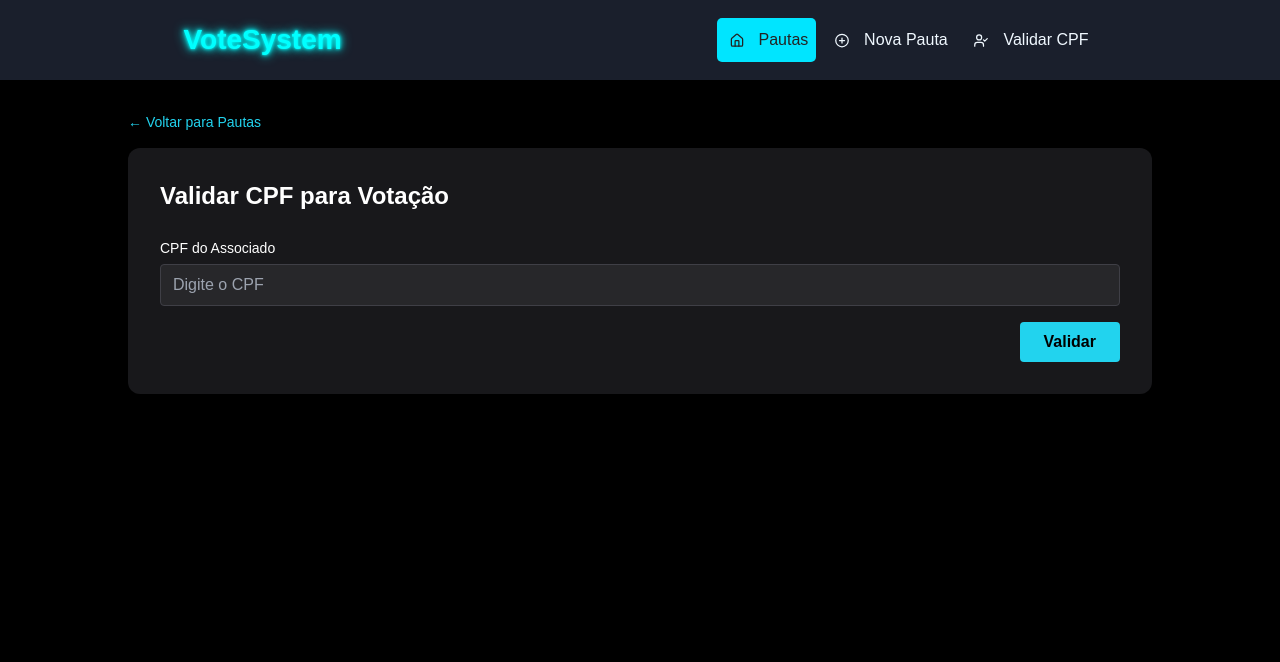
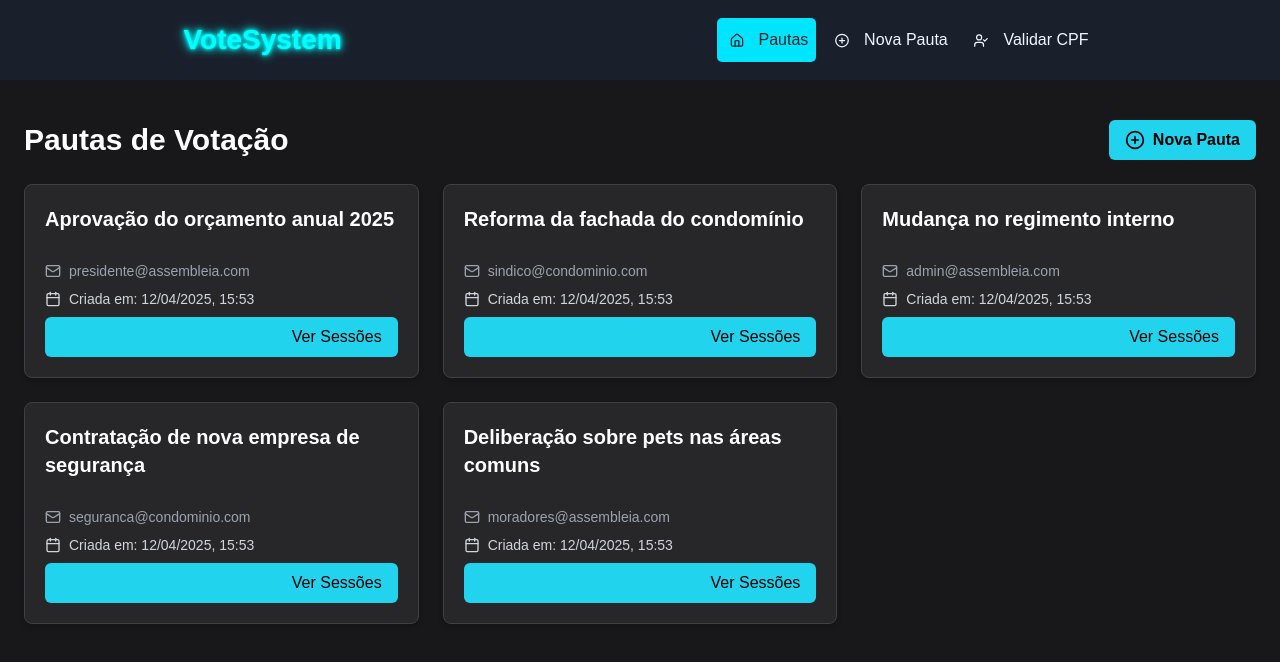
Before and after one commit to joranjoshwa/vote-system, a Next.js app: page / in a window 1280 px wide. Shown: the top 662 px of the page. Built offline with nearby package versions, Linux system fonts and the light colour scheme.

Commit message:
Feat: quase todos os botoes funcionando

```diff
--- a/app/components/detalhesSessao/index.tsx
+++ b/app/components/detalhesSessao/index.tsx
@@ -1,4 +1,8 @@
-export const DetalheSessao = () => {
+type Props = {
+    onNavigate: (page: 'pautas' | 'detalhes' | 'novaSessao' | 'novaPauta' | 'validaCPF') => void;
+};
+
+export const DetalheSessao = ({ onNavigate }: Props ) => {
 
     const pauta = {
         id: 1,
@@ -25,25 +29,25 @@ export const DetalheSessao = () => {
 
     return (
         <div className="max-w-6xl mx-auto p-6 mt-6 text-white">
-            <div className="text-cyan-400 hover:underline text-sm">
+            <button className="text-cyan-400 hover:underline text-sm" onClick={() => onNavigate('pautas')}>
                 ← Voltar para Pautas
-            </div>
+            </button>
 
             <div className="bg-zinc-900 mt-4 p-6 rounded-lg shadow">
                 <h1 className="text-xl font-bold mb-2">{pauta.titulo}</h1>
 
                 <div className="text-sm text-gray-300 space-y-1">
                     <p className="text-cyan-300">Criada em: {new Date(pauta.criadaEm).toLocaleString()}</p>
-
-                    <p className="text-cyan-300">Criada em: {new Date(pauta.criadaEm).toLocaleString()}</p>
-
                     <p className="text-cyan-300">Email: {pauta.email}</p>
                 </div>
             </div>
 
             <div className="flex justify-between items-center mt-10 mb-4">
                 <h2 className="text-lg font-semibold ">Sessões de Votação</h2>
-                <button className="bg-cyan-400 text-black font-bold px-3 py-2 rounded hover:bg-cyan-300">+ Nova Sessão</button>
+                <button
+                    className="bg-cyan-400 text-black font-bold px-3 py-2 rounded hover:bg-cyan-300"
+                    onClick={() => onNavigate('novaSessao')}
+                >+ Nova Sessão</button>
             </div>
 
             <div className="grid md:grid-cols-2 gap-4">
@@ -57,7 +61,10 @@ export const DetalheSessao = () => {
                         <p className="text-sm text-cyan-400">🕒 Duração: {sessao.duracao} minutos</p>
                         <p className="text-sm text-cyan-400">📅 Início: {new Date(sessao.inicio).toLocaleString()}</p>
                         <p className="text-sm text-cyan-400">📅 Fim: {new Date(sessao.fim).toLocaleString()}</p>
-                        <div className="inline-block bg-cyan-400 text-black font-bold px-3 py-1 rounded hover:bg-cyan-300 mt-4">Ver Detalhes</div>
+                        <button
+                            className="inline-block bg-cyan-400 text-black font-bold px-3 py-1 rounded hover:bg-cyan-300 mt-4"
+                            onClick={() => onNavigate('detalhes')}
+                        >Ver Detalhes</button>
                     </div>
                 ))}
             </div>
--- a/app/components/header/index.jsx
+++ b/app/components/header/index.tsx
@@ -2,7 +2,11 @@
 import { Home, FileText, UserCheck, PlusCircle } from 'lucide-react';
 import './style.css';
 
-export const Header = () => {
+type Props = {
+    onNavigate: (page: 'pautas' | 'detalhes' | 'novaSessao' | 'novaPauta' | 'validaCPF') => void;
+};
+
+export const Header = ({ onNavigate }: Props) => {
 
 
     return (
@@ -14,17 +18,17 @@ export const Header = () => {
             <div className="buttons">
                 <div className="button button-active">
                     <Home className="icon" />
-                    <span>Pautas</span>
+                    <button onClick={() => onNavigate('pautas')}>Pautas</button>
                 </div>
 
                 <div className="button">
                     <PlusCircle className="icon" />
-                    <span>Nova Pauta</span>
+                    <button onClick={() => onNavigate('novaPauta')}>Nova Pauta</button>
                 </div>
 
                 <div className="button">
                     <UserCheck className="icon" />
-                    <span>Validar CPF</span>
+                    <button onClick={() => onNavigate('validaCPF')}>Validar CPF</button>
                 </div>
 
             </div>
--- a/app/components/novaPauta/index.tsx
+++ b/app/components/novaPauta/index.tsx
@@ -1,9 +1,16 @@
-export const NovaPauta = () => {
+type Props = {
+    onNavigate: (page: 'pautas' | 'detalhes' | 'novaSessao' | 'novaPauta' | 'validaCPF') => void;
+  };
+
+export const NovaPauta = ({ onNavigate }: Props) => {
     return (
         <div className="min-h-screen flex flex-col bg-black text-white">
             <div className="flex-1 flex flex-col items-center  px-4 py-8">
                 <div className="w-full max-w-2xl mb-4 text-left">
-                    <div className="text-sm text-cyan-400 hover:underline">← Voltar para Pautas</div>
+                    <button
+                        className="text-sm text-cyan-400 hover:underline"
+                        onClick={() => onNavigate('pautas')}
+                    >← Voltar para Pautas</button>
                 </div>
 
                 <div className="bg-zinc-900 w-full max-w-2xl p-8 rounded-xl shadow-lg">
--- a/app/components/novaSessao/index.tsx
+++ b/app/components/novaSessao/index.tsx
@@ -1,8 +1,12 @@
-export const NovaSessao = () => {
+type Props = {
+    onNavigate: (page: 'pautas' | 'detalhes' | 'novaSessao' | 'novaPauta' | 'validaCPF') => void;
+};
+
+export const NovaSessao = ({ onNavigate }: Props) => {
     return (
         <div className="flex-1 flex justify-center items-center px-4 py-12 bg-black text-white">
             <div className="bg-zinc-900 p-8 rounded-xl w-full max-w-5xl shadow-lg h-full">
-                <div className="text-sm text-cyan-400 hover:underline flex items-center mb-6">← Voltar para a Pauta</div>
+                <button className="text-sm text-cyan-400 hover:underline flex items-center mb-6" onClick={() => onNavigate('pautas')}>← Voltar para a Pauta</button>
 
                 <h2 className="text-2xl font-bold mb-2">Criar Nova Sessão de Votação</h2>
                 <p className="text-sm text-white/80 mb-6">Pauta: <strong>Aprovação do orçamento anual</strong></p>
--- a/app/components/pautasVotacao/index.tsx
+++ b/app/components/pautasVotacao/index.tsx
@@ -2,7 +2,11 @@ import { Home, FileText, UserCheck, PlusCircle } from 'lucide-react';
 import { PautaCard } from '../PautaCard';
 import { pautas } from '@/data/pautas'
 
-export const PautasVotacao = () => {
+type Props = {
+    onNavigate: (page: 'pautas' | 'detalhes' | 'novaSessao' | 'novaPauta' | 'validaCPF') => void;
+  };
+
+export const PautasVotacao = ({ onNavigate }: Props) => {
 
     return (
         <div className="min-h-screen bg-zinc-900 text-white flex flex-col">
@@ -10,7 +14,10 @@ export const PautasVotacao = () => {
 
                 <div className="flex flex-col md:flex-row md:items-center md:justify-between gap-4 mt-4 mb-6">
                     <h1 className="text-3xl font-bold">Pautas de Votação</h1>
-                    <button className='flex items-center gap-2 bg-cyan-400 hover:bg-cyan-300 text-black font-semibold px-4 py-2 rounded-md transition-colors'><PlusCircle className="h-5 w-5" />Nova Pauta</button>
+                    <button
+                        className='flex items-center gap-2 bg-cyan-400 hover:bg-cyan-300 text-black font-semibold px-4 py-2 rounded-md transition-colors'
+                        onClick={() => onNavigate('novaPauta')}
+                        ><PlusCircle className="h-5 w-5"/>Nova Pauta</button>
                 </div>
 
                 <div className='grid grid-cols-1 sm:grid-cols-2 lg:grid-cols-3 gap-6'>
--- a/app/page.tsx
+++ b/app/page.tsx
@@ -5,17 +5,22 @@ import { DetalheSessao } from './components/detalhesSessao';
 import { NovaSessao } from "./components/novaSessao";
 import { NovaPauta } from "./components/novaPauta";
 import { ValidaCPF } from "./components/validaCPF";
+import { useState } from "react";
 
 
 const Page = () => {
+
+  const [page, setPage] = useState<'pautas' | 'detalhes' | 'novaSessao' | 'novaPauta' | 'validaCPF'>('pautas');
+
   return (
     <div>
-      <Header/>
-      {/* <PautasVotacao /> */}
-      {/* <DetalheSessao /> */}
-      {/* <NovaSessao /> */}
-      {/* <NovaPauta /> */}
-      <ValidaCPF />
+      <Header onNavigate={setPage}/>
+
+      {page === 'pautas' && <PautasVotacao onNavigate={setPage} />}
+      {page === 'detalhes' && <DetalheSessao onNavigate={setPage} />}
+      {page === 'novaSessao' && <NovaSessao onNavigate={setPage} />}
+      {page === 'novaPauta' && <NovaPauta onNavigate={setPage} />}
+      {page === 'validaCPF' && <ValidaCPF />}
     </div>
   );
 }
```
